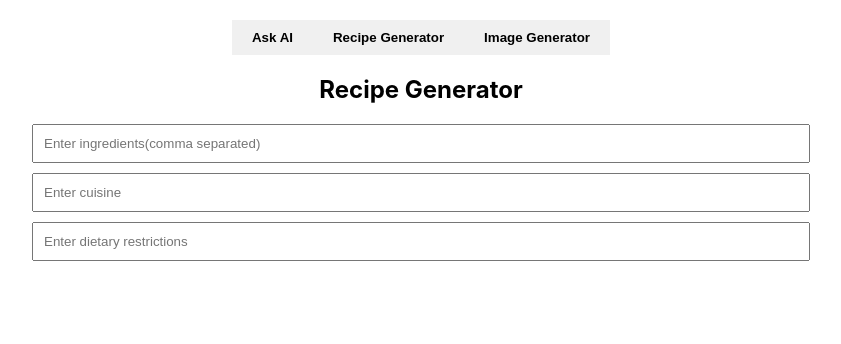
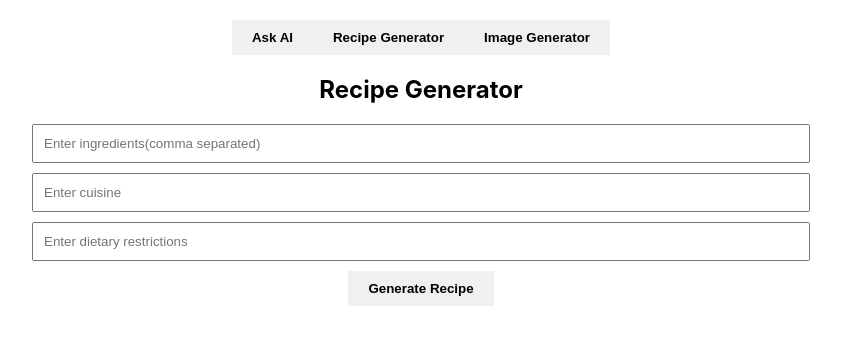
Before and after one commit to jupitters/react-ai-assistant, a React (Create React App) app: page / in a window 1280 px wide. Both pictures are taken after a click on the button "Image Generator". Shown: the top 344 px of the page, without its empty margins (219-1060 px from the left). Built offline with nearby package versions, Linux system fonts and the light colour scheme.

Commit message:
recipe component

```diff
--- a/src/components/RecipeGenerator.js
+++ b/src/components/RecipeGenerator.js
@@ -6,12 +6,17 @@ const RecipeGenerator = () => {
   const [dietaryRestrictions, setDietaryRestrictions] = useState('')
   const [recipe, setRecipe] = useState('')
 
+  const handleGenerateRecipe = async (ingredients, cuisine, dietaryRestrictions) => {
+
+  }
+
   return (
     <div>
       <h2>Recipe Generator</h2>
       <input type='text' value={ingredients} onChange={(e) => setIngredients(e.target.value)} placeholder='Enter ingredients(comma separated)' />
       <input type='text' value={cuisine} onChange={(e) => setCuisine(e.target.value)} placeholder='Enter cuisine' />
       <input type='text' value={dietaryRestrictions} onChange={(e) => setDietaryRestrictions} placeholder='Enter dietary restrictions' />
+      <button onClick={handleGenerateRecipe}>Generate Recipe</button>
     </div>
   )
 }
```
